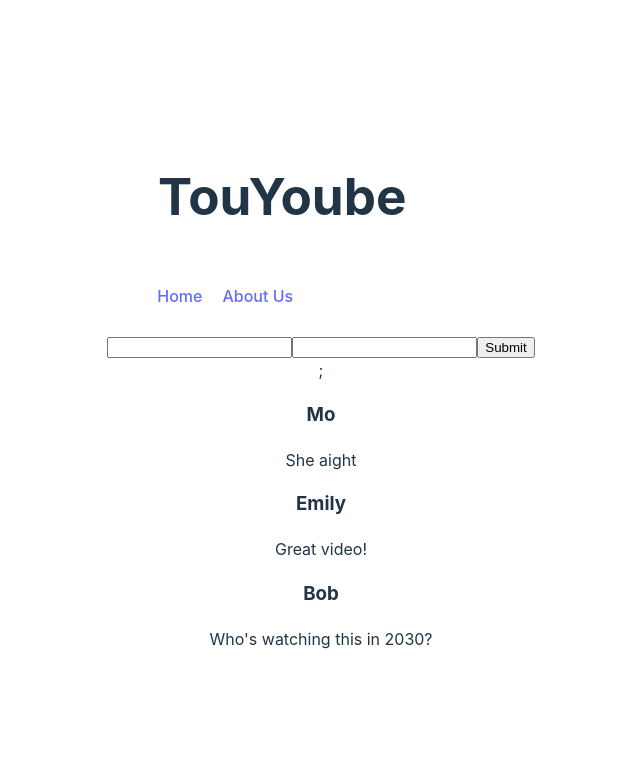
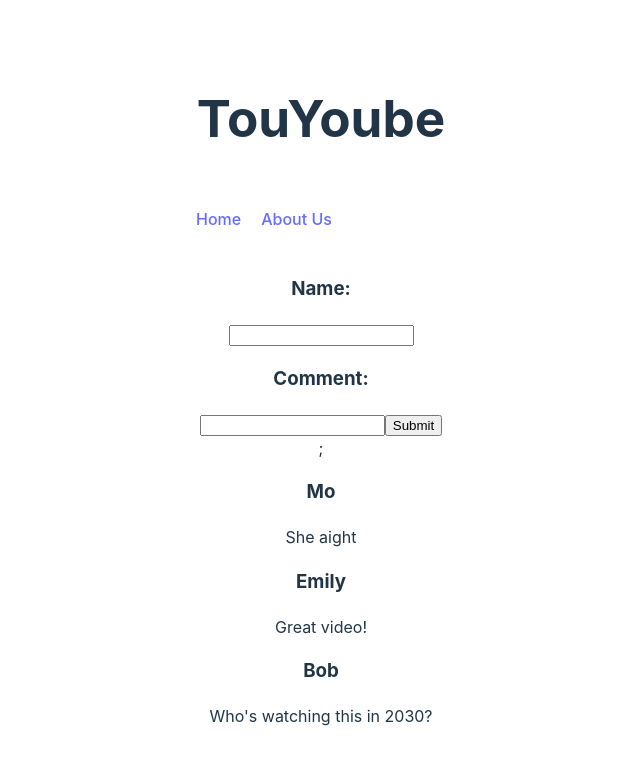
Before and after one commit to Nugget-Meister/Youtube-Clone, a React (Vite) app: page /Show/1 in a window 1280 px wide. Shown: the top 764 px of the page, without its empty margins (319-959 px from the left). Built offline with nearby package versions, Linux system fonts and the light colour scheme; no server answers.

Commit message:
changes to comment section

```diff
--- a/src/components/Show/CommentSection.jsx
+++ b/src/components/Show/CommentSection.jsx
@@ -18,8 +18,10 @@ const CommentSection = () => {
 
     return (
         <div className='commentSection'>
-            <form onSubmit={handleSubmit}>
+            <form onSubmit={handleSubmit} className='submitComment'>
+                <h3>Name:</h3>
                 <input type="text" id="name" />
+                <h3>Comment:</h3>
                 <input type="text" id="comment" />
                 <input type="submit" />
             </form>;
```
